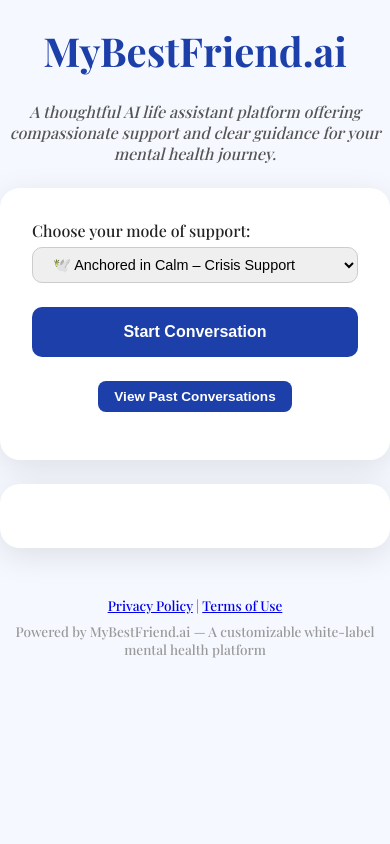
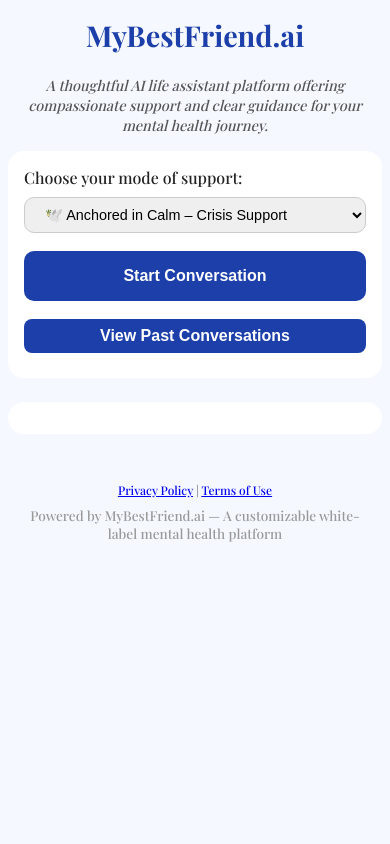
Before and after one commit to nsu15/SolomonicCare.ai, a Flask app: page / in a window 390 px wide. Run offline with Flask 3, Linux system fonts and the light colour scheme.

Commit message:
Make index.html mobile responsive

```diff
--- a/templates/index.html
+++ b/templates/index.html
@@ -36,6 +36,90 @@
     #stop-voice-btn:hover{background:#162e8d;}
     footer{margin-top:3rem;text-align:center;font-size:0.85rem;color:#777;}
     .powered{margin-top:0.5rem;font-size:0.85rem;color:#999;text-align:center;}
+    @media (max-width: 600px) {
+  body {
+    padding: 0 0.5rem;
+  }
+
+  h1 {
+    font-size: 1.8rem;
+    margin: 1rem 0 0.4rem;
+  }
+
+  p.subtitle {
+    font-size: 0.9rem;
+    max-width: 100%;
+    margin-bottom: 1rem;
+  }
+
+  .prompt-container,
+  .result-container,
+  .input-container {
+    max-width: 100% !important;
+    padding: 1rem !important;
+    border-radius: 1rem !important;
+    box-shadow: none !important;
+  }
+
+  .prompt-container > *,
+  .input-container > * {
+    margin-bottom: 0.6rem !important;
+  }
+
+  select, button, input[type="text"] {
+    font-size: 1rem;
+    width: 100% !important;
+  }
+
+  .center-controls {
+    flex-direction: column;
+    gap: 0.6rem;
+  }
+
+  .small-btn,
+  .history-select {
+    width: 100% !important;
+    min-width: auto !important;
+    font-size: 1rem !important;
+  }
+
+  .controls-row {
+    flex-wrap: wrap;
+    gap: 0.5rem;
+  }
+
+  #send-btn {
+    width: 38px !important;
+    height: 38px !important;
+    font-size: 1rem !important;
+    margin-left: 0;
+  }
+
+  #mic-btn {
+    margin-left: 0;
+    font-size: 1.1rem !important;
+  }
+
+  .tts-mic-group {
+    flex-wrap: wrap;
+    gap: 0.4rem;
+  }
+
+  #result-container {
+    max-height: 50vh;
+    overflow-y: auto;
+    padding-right: 0.5rem;
+  }
+
+  .input-container {
+    gap: 0.4rem !important;
+  }
+
+  footer {
+    font-size: 0.75rem;
+    padding: 0 0.5rem;
+  }
+}
   </style>
 </head>
 <body>
```
